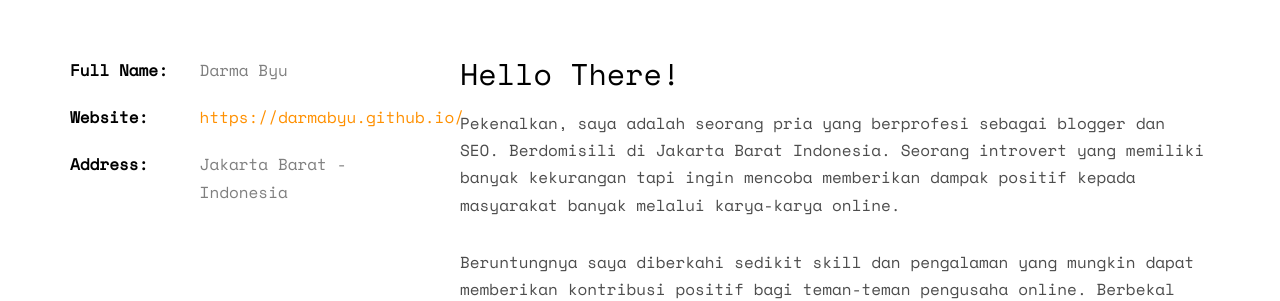
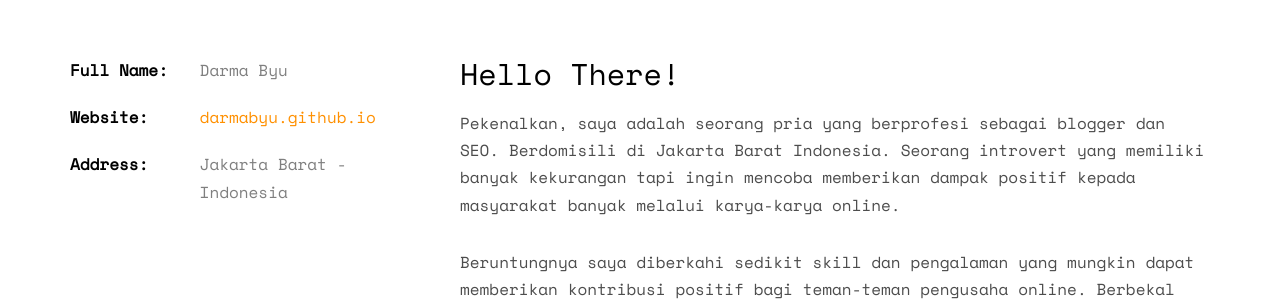
Before and after one commit to darmabyu/darmabyu.github.io, a Jekyll site: the page index.html, which Jekyll copies as it is, in a window 1280 px wide and 900 px high, scrolled down 960 px. Shown: the part 155-456 px from the top of the window. Built offline with Jekyll 4.4.1, drawn with Linux system fonts in a browser that asks for light colours; some web fonts are replaced; a style sheet for code colours, icons or effects is not loaded.

Commit message:
Update index.html

```diff
--- a/index.html
+++ b/index.html
@@ -93,7 +93,7 @@
 				<div class="col-md-4">
 					<ul class="info">
 						<li><span class="first-block">Full Name:</span><span class="second-block">Darma Byu</span></li>
-						<li><span class="first-block">Website:</span><span class="second-block"><a href="https://darmabyu.github.io/">https://darmabyu.github.io/</a></span></li>
+						<li><span class="first-block">Website:</span><span class="second-block"><a href="https://darmabyu.github.io/">darmabyu.github.io</a></span></li>
 						<li><span class="first-block">Address:</span><span class="second-block">Jakarta Barat - Indonesia</span></li>
 					</ul>
 				</div>
```
